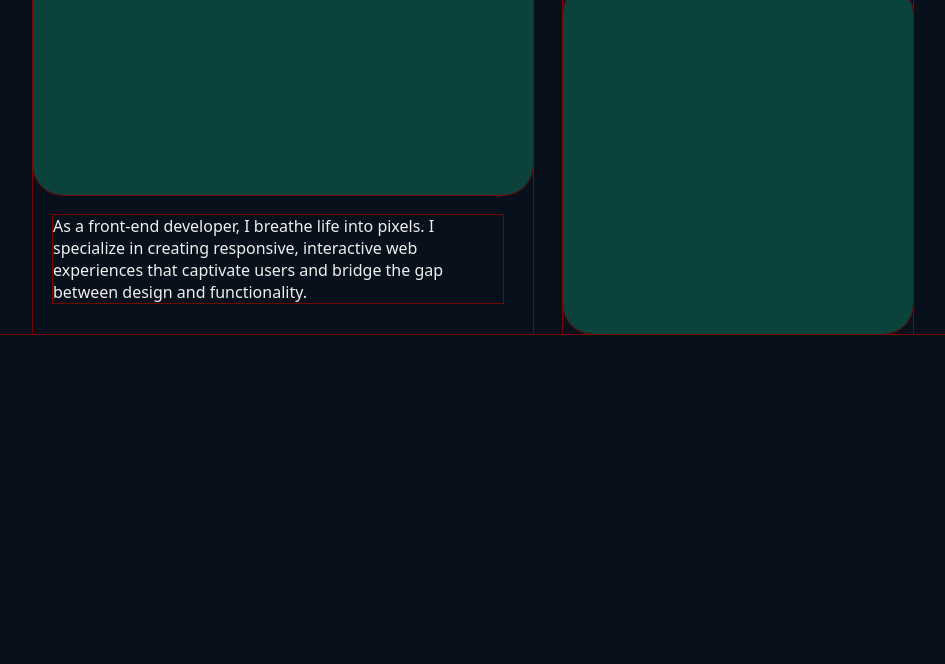
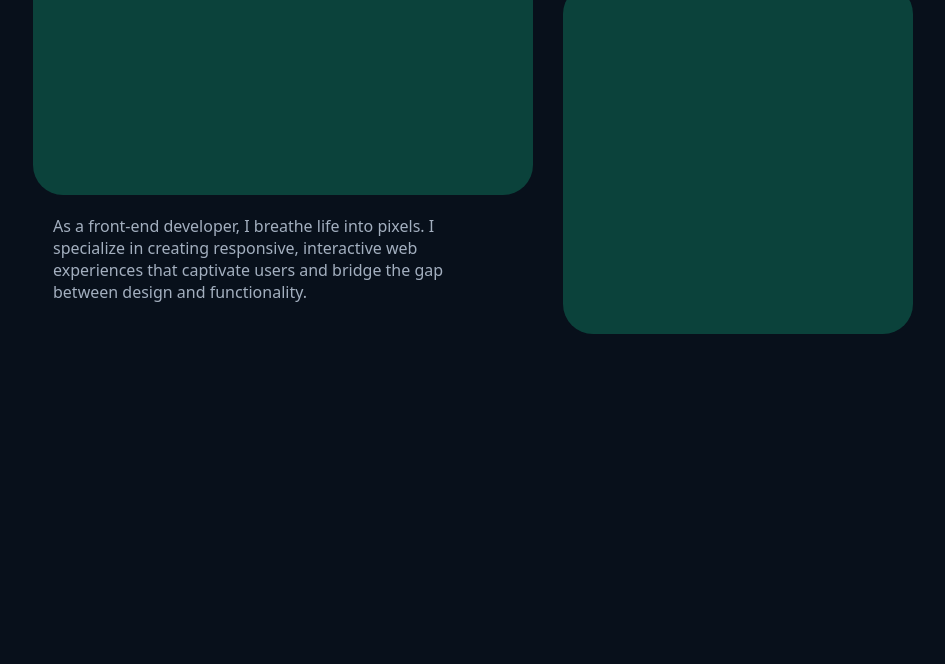
Before and after one commit to KALEBA-AI/Portifolio, a plain HTML site: page Components/Gallary/Landscape/index.html in a window 1280 px wide. Shown: the part 136-800 px from the top of the page, without its empty margins (167-1112 px from the left). Drawn offline with Linux system fonts and the light colour scheme.

Commit message:
done and done

```diff
--- a/Components/Gallary/Landscape/index.html
+++ b/Components/Gallary/Landscape/index.html
@@ -7,7 +7,7 @@
     <title>Document</title>
   </head>
   <body>
-    <div class="gallery-block">
+    <section class="gallery-block">
       <div class="gallery-container">
         <div class="gallery">
           <div class="ltop"></div>
@@ -28,6 +28,6 @@
           <div class="lbottom"></div>
         </div>
       </div>
-    </div>
+    </section>
   </body>
 </html>
--- a/Components/Gallary/Landscape/style.css
+++ b/Components/Gallary/Landscape/style.css
@@ -1,13 +1,50 @@
 *,
 *::before,
 *::after {
+  /* outline: 1px solid red; */
+
+  box-sizing: border-box;
+  padding: 0;
   margin: 0;
-  padding: 0;
-  box-sizing: border-box;
   font-family: system-ui, -apple-system, BlinkMacSystemFont, "Segoe UI", Roboto,
     Oxygen, Ubuntu, Cantarell, "Open Sans", "Helvetica Neue", sans-serif;
-  color: #efefef;
-  outline: 1px solid #770707;
+
+  h1 {
+    font-size: 80px;
+  }
+  h2 {
+    font-size: 80px;
+  }
+  h3 {
+    font-size: 26px;
+  }
+  h4 {
+    font-size: 20px;
+  }
+  p {
+    font-size: 16px;
+  }
+
+  color: #a3afbf;
+}
+:root {
+  --button-width: 305px;
+  --button-height: 115px;
+  --button-border-radius: 20px;
+  --main-container-width: calc(100% - 40px);
+  --main-container-height: 673px;
+  --main-container-bradius: 50px;
+  --contact-wxh-after: 45px;
+  --contact-bradius: 15px;
+  --font-thin: 100;
+  --font-light: 300;
+  --font-regular: normal;
+  --font-bold: 600;
+  --font-black: 900;
+  --font-h4: 26px;
+  --main-text-color: #a3afbf;
+  --button-color: #222a35;
+  --margin-left: 40px;
 }
 body {
   background-color: #08101b;
```
